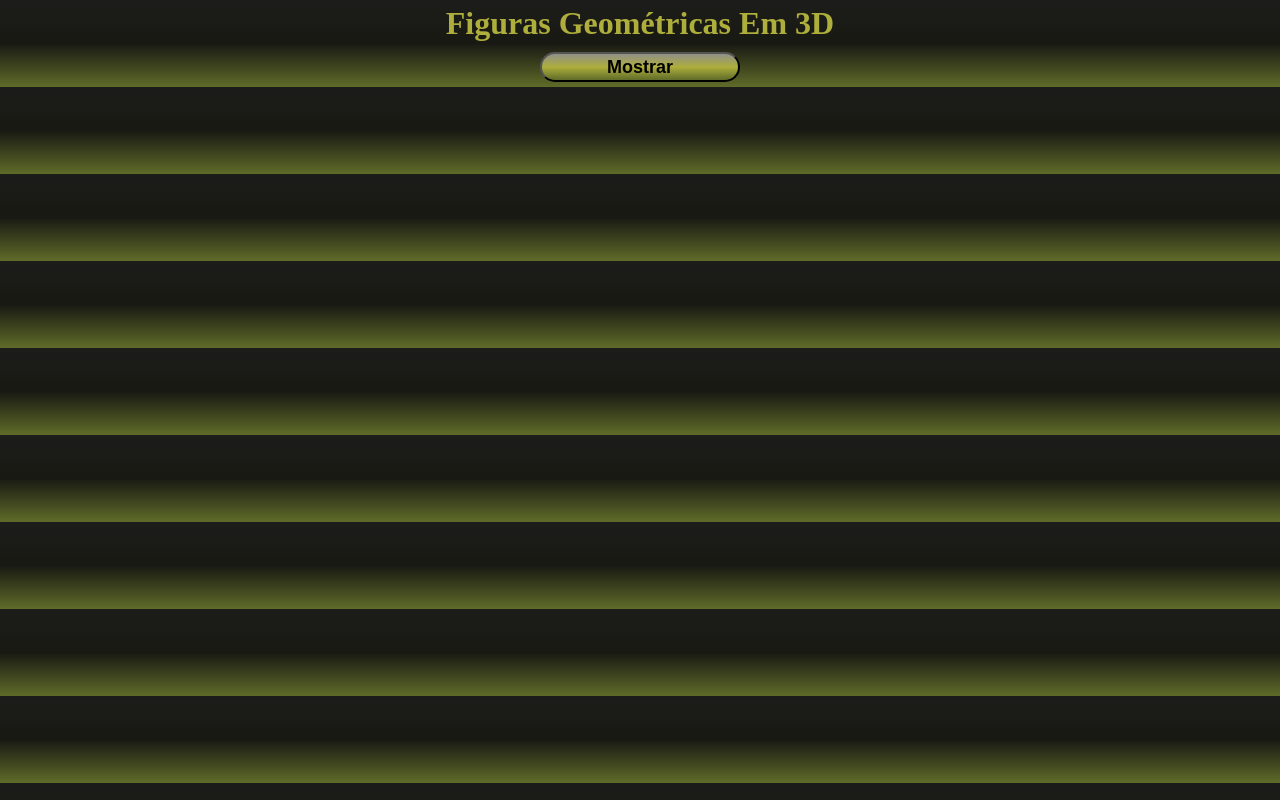
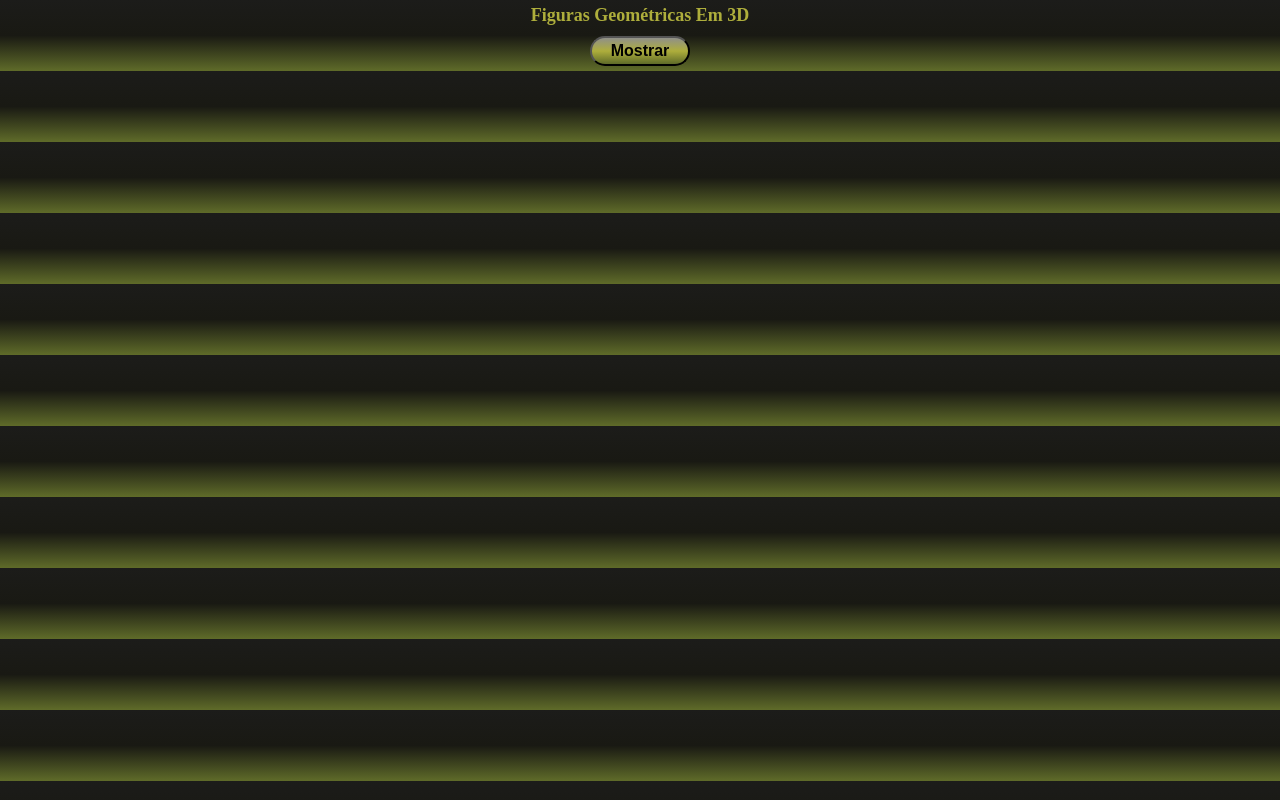
Before and after one commit to robss31/Figuras-Geom-tricas-Em-3D, a plain HTML site: page index.html in a window 1280 px wide. Drawn offline with nearby package versions, Linux system fonts and the light colour scheme.

Commit message:
Update Style.css

```diff
--- a/Style.css
+++ b/Style.css
@@ -21,12 +21,13 @@ h1 {
     margin: 0 auto;
     margin-top: 5px;
     margin-bottom: 10px;
+    font-size: 18px
 }
 
 #send {
-    width: 200px;
+    width: 100px;
     height: 30px;
-    font-size: 18px;
+    font-size: 16px;
     font-weight: 600;
     border-radius: 20px;
     margin: 0 auto;
```
